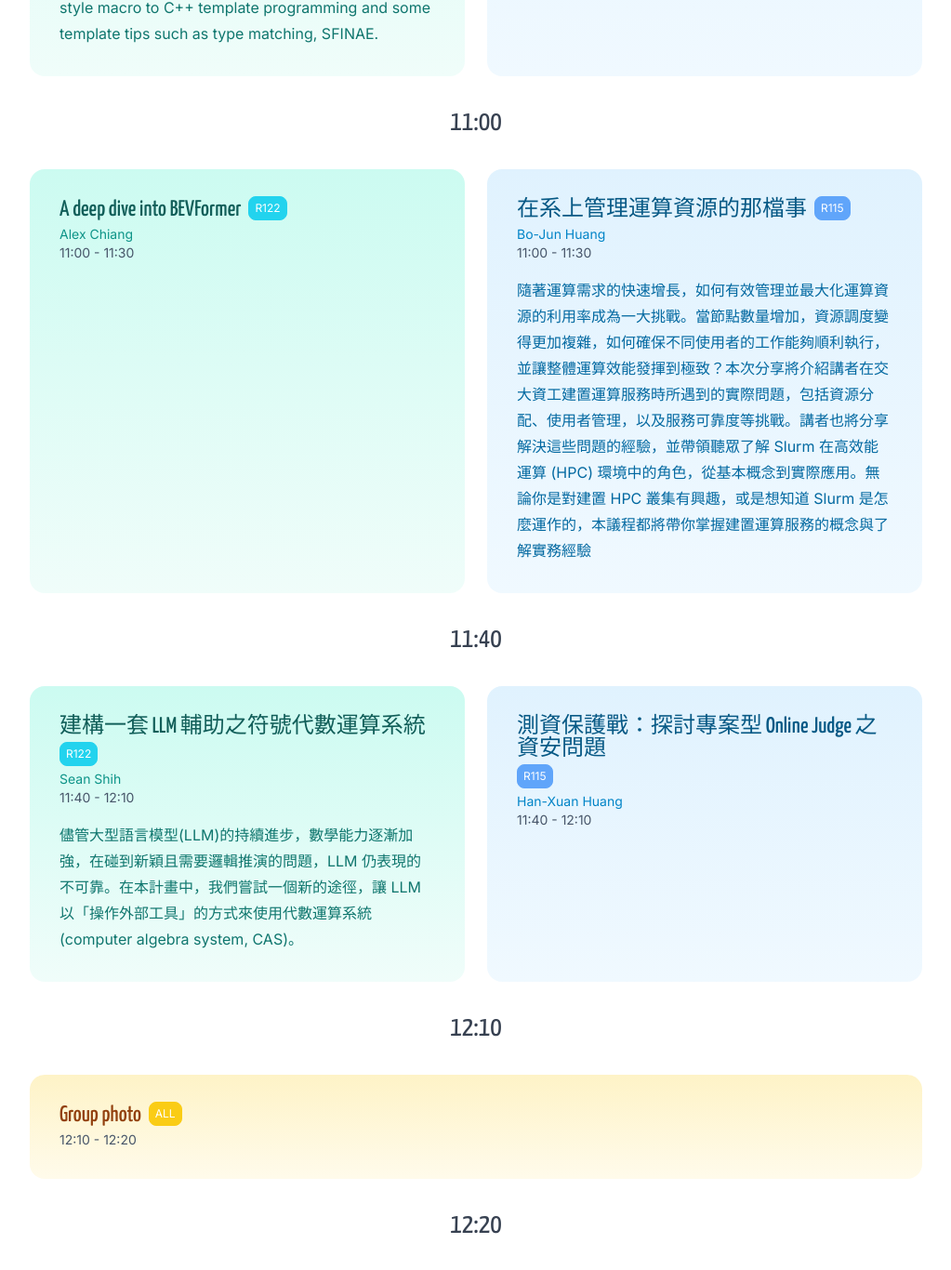
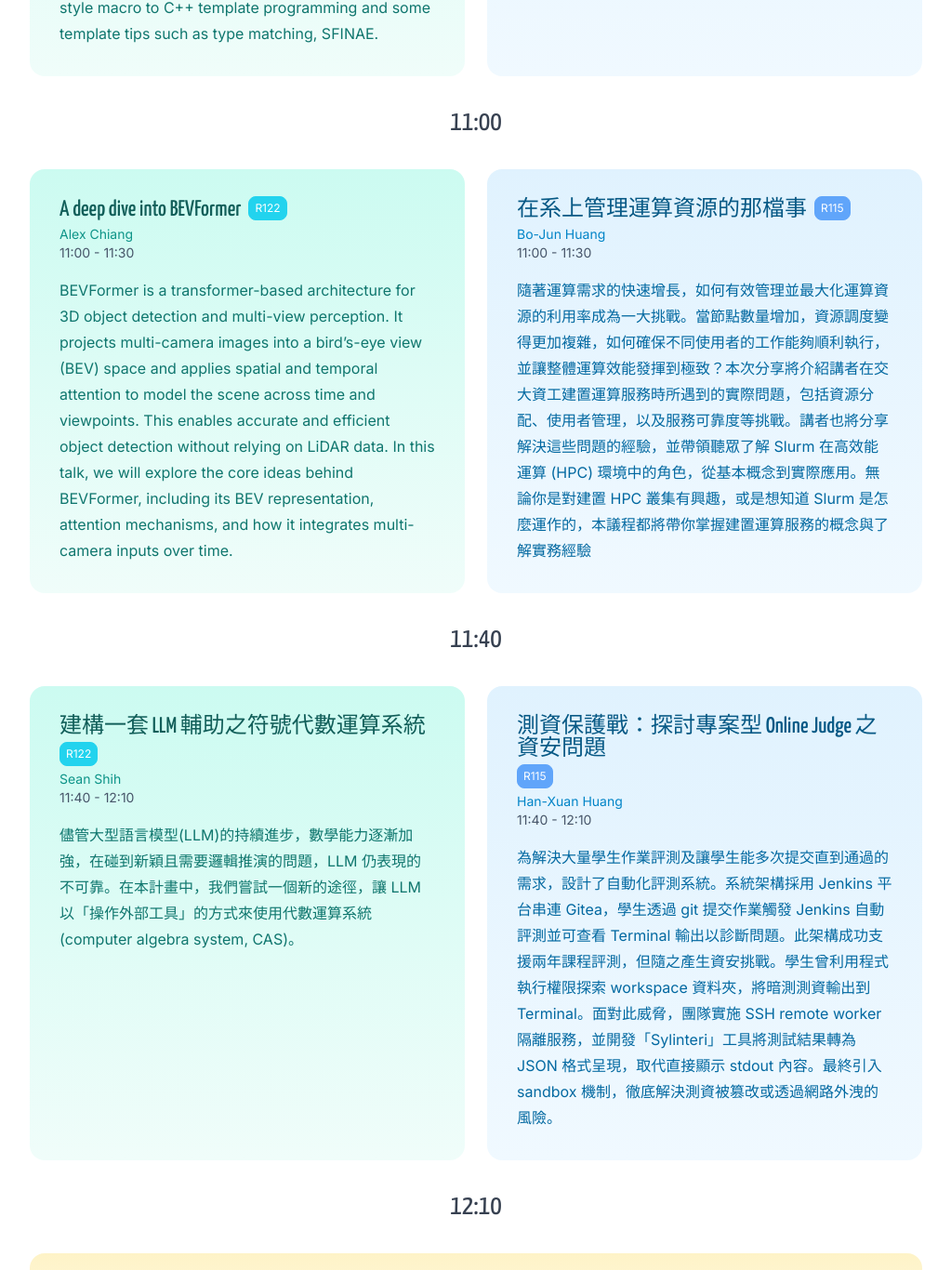
Before and after one commit to sciwork/swseminar2025, a Next.js app: page /program in a window 1280 px wide. Shown: the part 1637-3003 px from the top of the page at 93% size, without its empty margins (128-1151 px from the left). Built offline with nearby package versions, Linux system fonts and the light colour scheme.

Commit message:
feat: update talk description

```diff
--- a/app/program/page.tsx
+++ b/app/program/page.tsx
@@ -74,7 +74,7 @@ const Page = () => {
 			  className="tw-h-full"
               talk={{
                 title: "A deep dive into BEVFormer",
-                description: "",
+                description: "BEVFormer is a transformer-based architecture for 3D object detection and multi-view perception. It projects multi-camera images into a bird’s-eye view (BEV) space and applies spatial and temporal attention to model the scene across time and viewpoints. This enables accurate and efficient object detection without relying on LiDAR data. In this talk, we will explore the core ideas behind BEVFormer, including its BEV representation, attention mechanisms, and how it integrates multi-camera inputs over time. ",
                 room: "R122",
                 persons: ["Alex Chiang"],
                 start: "11:00",
@@ -121,7 +121,7 @@ const Page = () => {
               talk={{
                 title:
                   "測資保護戰：探討專案型 Online Judge 之資安問題",
-                description: "",
+                description: "為解決大量學生作業評測及讓學生能多次提交直到通過的需求，設計了自動化評測系統。系統架構採用 Jenkins 平台串連 Gitea，學生透過 git 提交作業觸發 Jenkins 自動評測並可查看 Terminal 輸出以診斷問題。此架構成功支援兩年課程評測，但隨之產生資安挑戰。學生曾利用程式執行權限探索 workspace 資料夾，將暗測測資輸出到 Terminal。面對此威脅，團隊實施 SSH remote worker 隔離服務，並開發「Sylinteri」工具將測試結果轉為 JSON 格式呈現，取代直接顯示 stdout 內容。最終引入 sandbox 機制，徹底解決測資被篡改或透過網路外洩的風險。",
                 room: "R115",
                 persons: ["Han-Xuan Huang"],
                 start: "11:40",
```
